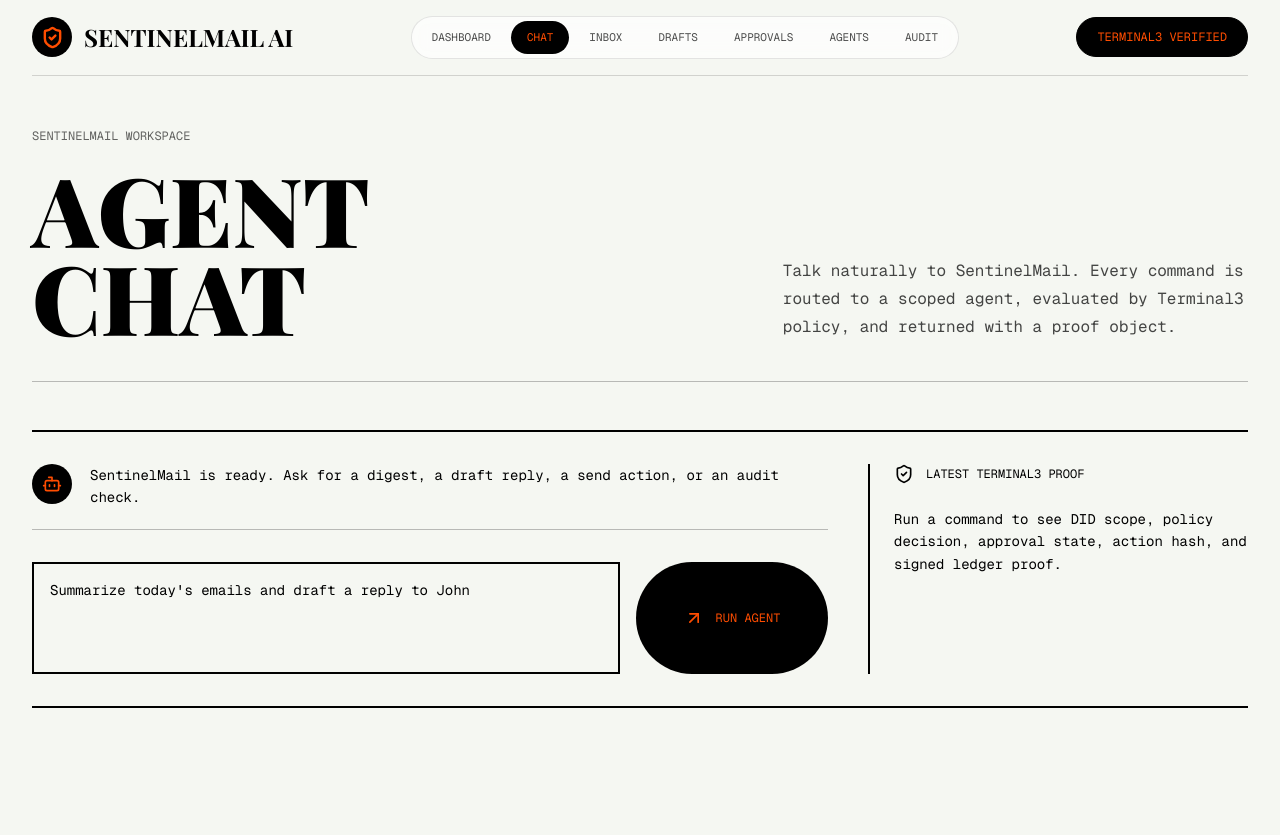
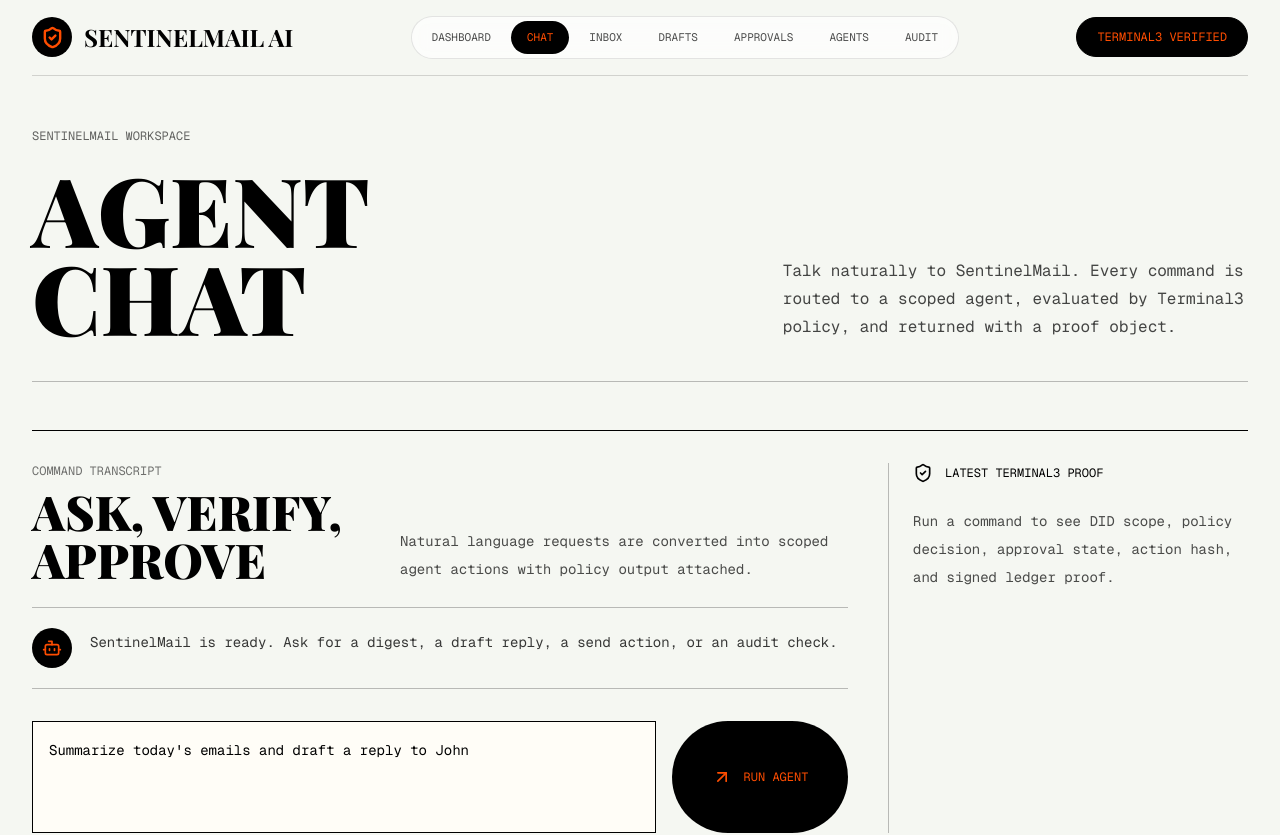
Before and after one commit to yournameishere/SentinelMail-AI, a Next.js app: page /chat in a window 1280 px wide. Shown: the top 835 px of the page. Built offline with nearby package versions, Linux system fonts and the light colour scheme; a web font is replaced by a local one.

Commit message:
Refactor ChatConsole component to enhance layout, improve styling, and update text content for better readability

```diff
--- a/components/chat-console.tsx
+++ b/components/chat-console.tsx
@@ -81,32 +81,44 @@ export function ChatConsole() {
 
   return (
     <section className="px-4 pb-24 md:px-8">
-      <div className="grid gap-10 border-y-2 border-black py-8 lg:grid-cols-[1fr_380px]">
+      <div className="mx-auto grid max-w-7xl gap-10 border-y border-black py-8 lg:grid-cols-[minmax(0,1fr)_360px]">
         <div>
-          <div className="space-y-5">
+          <div className="mb-6 flex flex-col gap-3 md:flex-row md:items-end md:justify-between">
+            <div>
+              <div className="font-mono text-xs uppercase text-black/55">Command transcript</div>
+              <h2 className="mt-2 font-serif text-4xl font-black uppercase leading-none md:text-5xl">
+                Ask, verify, approve
+              </h2>
+            </div>
+            <p className="max-w-md font-mono text-sm leading-7 text-black/70">
+              Natural language requests are converted into scoped agent actions with policy output attached.
+            </p>
+          </div>
+
+          <div className="divide-y divide-black/15 border-y border-black/25">
             {turns.map((turn) => (
-              <div key={turn.id} className="grid grid-cols-[42px_1fr] gap-4 border-b border-black/25 pb-5">
+              <div key={turn.id} className="grid grid-cols-[42px_1fr] gap-4 py-5">
                 <div className="flex h-10 w-10 items-center justify-center rounded-full bg-black text-[#FF4D00]">
                   {turn.role === "user" ? <User className="h-5 w-5" /> : <Bot className="h-5 w-5" />}
                 </div>
-                <p className="whitespace-pre-line font-mono text-sm leading-relaxed">{turn.content}</p>
+                <p className="whitespace-pre-line font-mono text-sm leading-7 text-black/78">{turn.content}</p>
               </div>
             ))}
           </div>
 
-          <form onSubmit={sendMessage} className="mt-8 flex flex-col gap-4 md:flex-row">
+          <form onSubmit={sendMessage} className="mt-8 grid gap-4 md:grid-cols-[1fr_auto]">
             <textarea
               value={message}
               onChange={(event) => setMessage(event.target.value)}
               rows={3}
               aria-label="SentinelMail command"
-              className="min-h-28 flex-1 resize-none border-2 border-black bg-transparent p-4 font-mono text-sm outline-none placeholder:text-black/50 focus:bg-black focus:text-[#FF4D00]"
+              className="min-h-28 resize-none border border-black bg-[#fffdf7] p-4 font-mono text-sm leading-6 outline-none placeholder:text-black/45 focus:bg-white"
               placeholder="Ask SentinelMail to summarize, draft, send, schedule, or audit..."
             />
             <button
               type="submit"
               disabled={loading}
-              className="flex min-w-48 items-center justify-center gap-3 rounded-full bg-black px-8 py-4 font-mono text-xs uppercase text-[#FF4D00] transition-transform hover:scale-105 disabled:cursor-wait disabled:opacity-70"
+              className="flex min-h-12 min-w-44 items-center justify-center gap-3 rounded-full bg-black px-8 font-mono text-xs uppercase text-[#FF4D00] transition-colors hover:bg-[#FF4D00] hover:text-black disabled:cursor-wait disabled:opacity-70"
             >
               {loading ? <Loader2 className="h-5 w-5 animate-spin" /> : <ArrowUpRight className="h-5 w-5" />}
               Run agent
@@ -114,23 +126,23 @@ export function ChatConsole() {
           </form>
         </div>
 
-        <aside className="border-l-2 border-black pl-6">
+        <aside className="border-t border-black/25 pt-6 lg:border-l lg:border-t-0 lg:pl-6 lg:pt-0">
           <div className="flex items-center gap-3 font-mono text-xs uppercase">
             <ShieldCheck className="h-5 w-5" />
             Latest Terminal3 proof
           </div>
           {lastProof ? (
-            <div className="mt-6 space-y-4 font-mono text-xs uppercase">
+            <div className="mt-6 space-y-4 font-mono text-xs uppercase text-black/75">
               <p>Mode: {lastProof.terminal3Mode}</p>
               <p>Proof: {lastProof.proofKind}</p>
               <p>Authorized: {lastProof.authorized ? "yes" : "waiting"}</p>
               <p>Approval: {lastProof.needsApproval ? "required" : "not required"}</p>
               <p className="break-all">Hash: {lastProof.actionHash}</p>
               <p className="break-all">Signature: {lastProof.signature}</p>
-              <p className="leading-relaxed normal-case">{lastProof.reason}</p>
+              <p className="leading-6 normal-case text-black">{lastProof.reason}</p>
             </div>
           ) : (
-            <p className="mt-6 font-mono text-sm leading-relaxed">
+            <p className="mt-6 font-mono text-sm leading-7 text-black/70">
               Run a command to see DID scope, policy decision, approval state, action hash, and signed ledger proof.
             </p>
           )}
```
